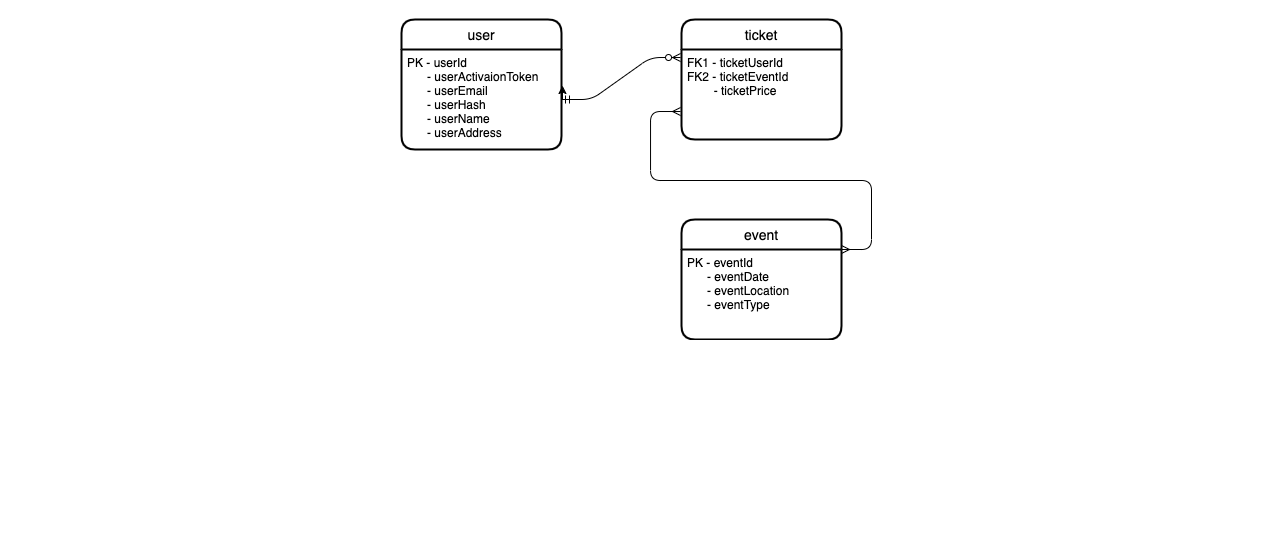
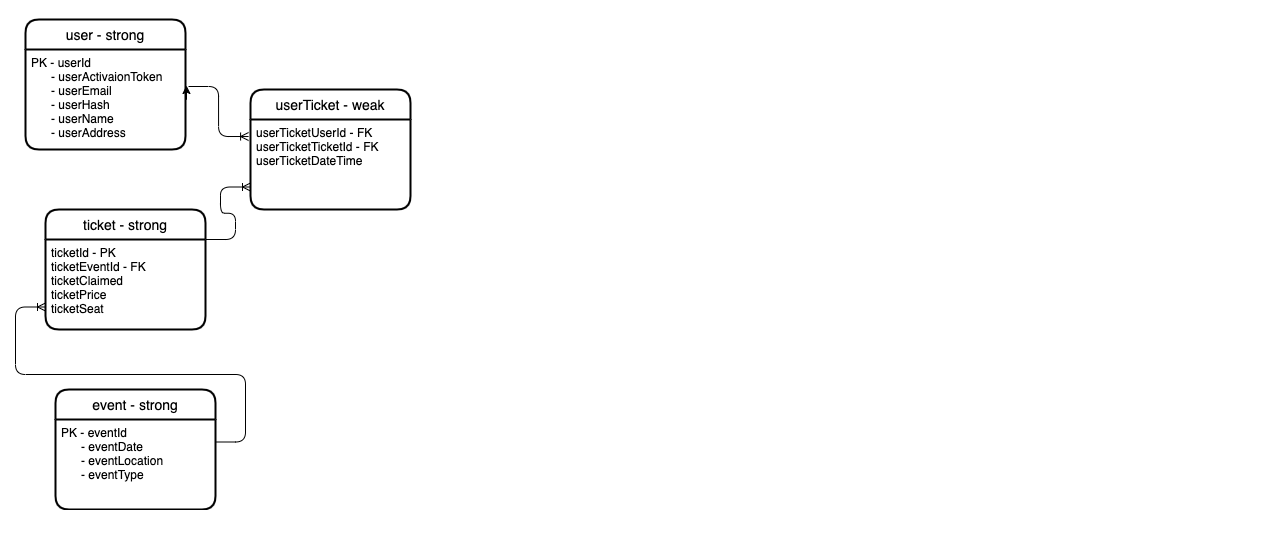
Before and after one commit to kadams34/data-design, a plain HTML site: page epic/conceptual-model.html in a window 1280 px wide. Shown: the part 130-678 px from the top of the page. Drawn offline with Linux system fonts and the light colour scheme.

Commit message:
updated conceptual-model.html

```diff
--- a/epic/conceptual-model.html
+++ b/epic/conceptual-model.html
@@ -25,7 +25,7 @@
             <h1>Conceptual Model</h1>
         </div>
         <div>
-            <img src="erd.png" alt="Entity Relationship Diagram">
+            <img src="erd-data-design.png" alt="Entity Relationship Diagram">
         </div>
     </body>
 </html>
```
Also changed, not shown: epic/erd-data-design.png (added), epic/erd.png (deleted).
